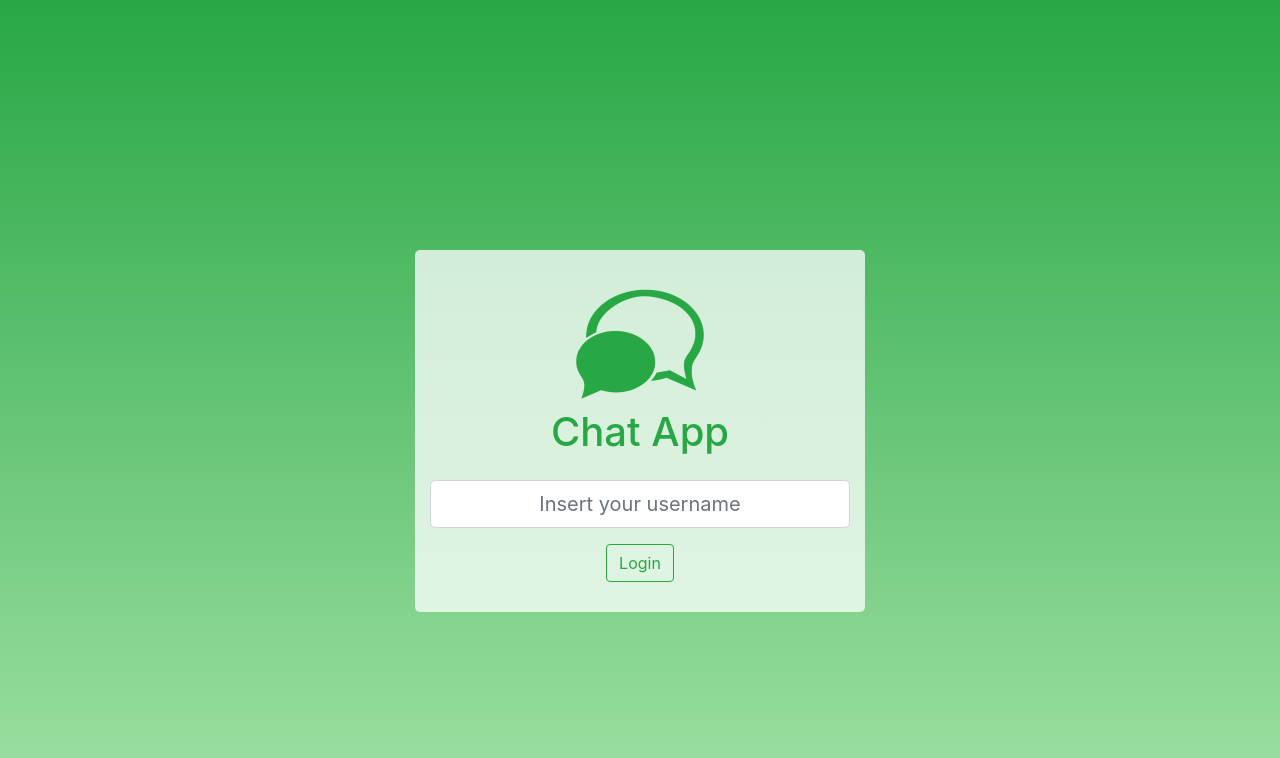
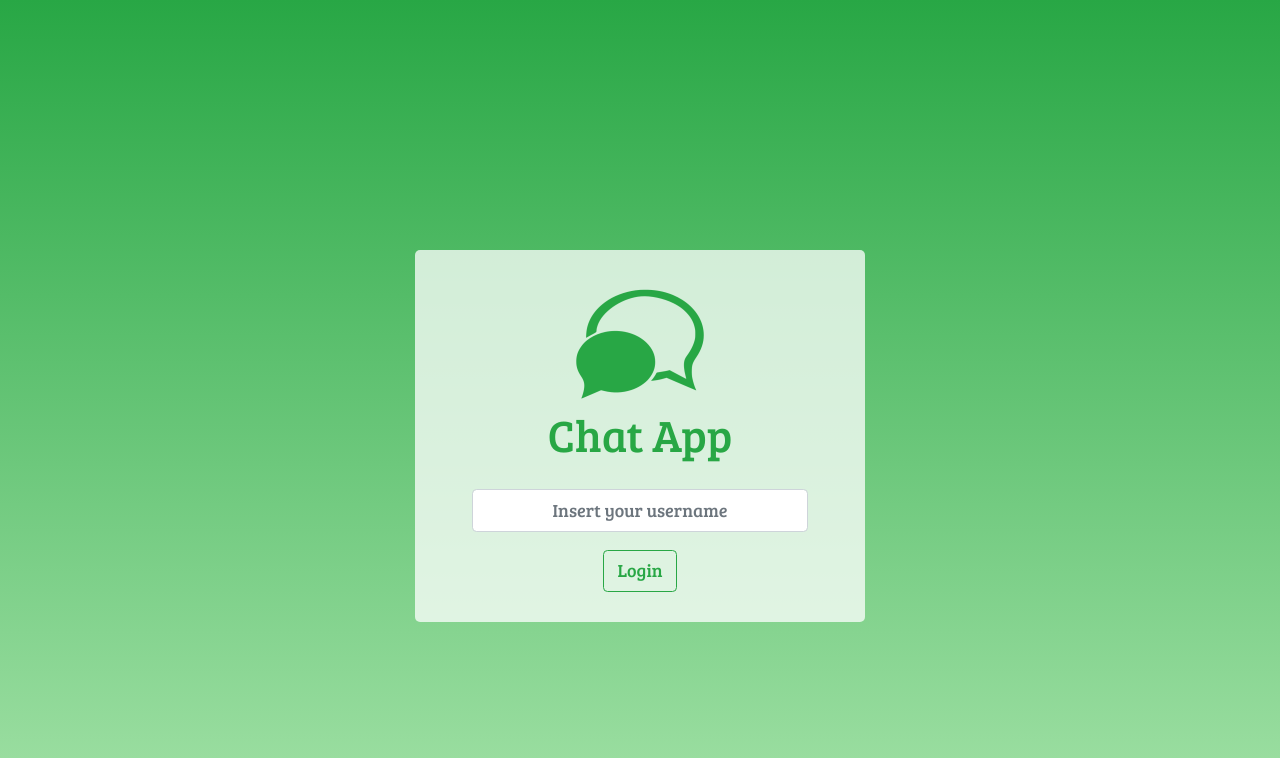
Before and after one commit to LeonardoDM/react-chat-app, a React (Create React App) app: page / in a window 1280 px wide. Shown: the top 758 px of the page. Built offline with nearby package versions, Linux system fonts and the light colour scheme.

Commit message:
fix css/bootstrap major conflicts

```diff
--- a/src/App.css
+++ b/src/App.css
@@ -9,6 +9,8 @@
 
 html, body, #root {
   min-height: 100%;
+  font-family: Bree Serif, Arial, Helvetica, sans-serif;
+  font-size: 18px;
 }
 
 body {
@@ -16,39 +18,7 @@ body {
   -webkit-font-smoothing: antialiased !important;
 }
 
-body, input, button {
-  font-family: Bree Serif, Arial, Helvetica, sans-serif;
-  font-size: 14px;
-}
-
 h1 {
-  font-size: 40px;
   cursor: default;
   user-select: none;
 }
-
-.App {
-  text-align: center;
-}
-
-.login-field{
-  max-width: 450px !important;/*450px*/
-  padding-top: 30px;
-  padding-bottom: 30px;
-  margin-top: 250px;
-  background-color: rgba(255, 255, 255, 0.75);
-  border-radius: 5px;
-}
-
-.input-size{
-  width: 80%;
-  text-align: center;
-  margin: auto;
-}
-
-@media only screen and (max-width: 600px){
-  .login-field {
-    max-width: 85% !important;/*325px*/
-    margin-top: 125px;
-  }
-}
--- a/src/App.js
+++ b/src/App.js
@@ -4,8 +4,6 @@ import Routes from './routes'
 
 export default function App() {
   return (
-    <div className="App">
-      <Routes />
-    </div>
+    <Routes />
   );
 }
--- a/src/pages/Login/index.js
+++ b/src/pages/Login/index.js
@@ -1,6 +1,7 @@
 import React from 'react'
 import 'bootstrap/dist/css/bootstrap.min.css'
 import {Button, Col, Container, Form, FormControl, Image, Row} from 'react-bootstrap'
+import './styles.css'
 import {Link} from 'react-router-dom'
 
 export default function Login() {
@@ -12,7 +13,7 @@ export default function Login() {
 		            <h1 className="text-success mb-4">Chat App</h1>
 		            <Form>
 		              <Form.Group controlId="username">
-		                <FormControl size="lg" type="text" placeholder="Insert your username" className="input-size" />
+		                <FormControl size="md" type="text" placeholder="Insert your username" className="input-size" />
 		              </Form.Group>
 		              <Link to="/chat"><Button variant="outline-success">Login</Button></Link>
 		            </Form>
--- a/src/pages/Login/styles.css
+++ b/src/pages/Login/styles.css
@@ -0,0 +1,22 @@
+.login-field{
+  max-width: 450px;
+  padding-top: 30px;
+  padding-bottom: 30px;
+  margin-top: 250px;
+  background-color: rgba(255, 255, 255, 0.75);
+  border-radius: 5px;
+  text-align: center;
+}
+
+.input-size{
+  width: 80%;
+  text-align: center;
+  margin: auto;
+}
+
+@media only screen and (max-width: 600px){
+  .login-field {
+    max-width: 85%;
+    margin-top: 125px;
+  }
+}
```
Also changed, not shown: 1 other file (tests, documents, lock files or other folders).
